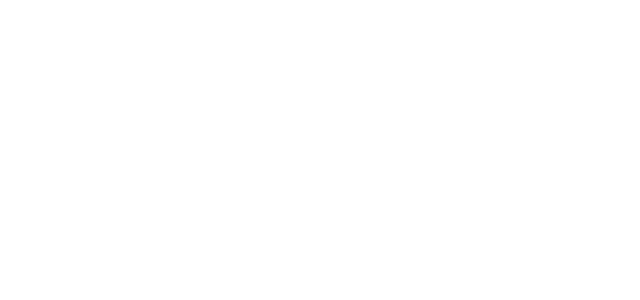
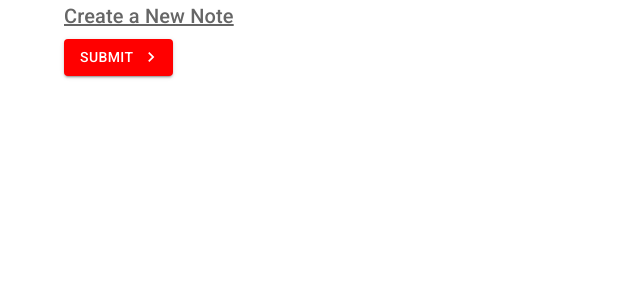
Before and after one commit to tm5682/Project-Tracker, a React (Create React App) app: page /create in a window 1280 px wide. Before the commit this address had no page. Shown: the top 300 px of the page, without its empty margins (0-640 px from the left). Built offline with nearby package versions, Linux system fonts and the light colour scheme.

Commit message:
MUI added first commit

```diff
--- a/package.json
+++ b/package.json
@@ -3,6 +3,9 @@
   "version": "0.1.0",
   "private": true,
   "dependencies": {
+    "@emotion/css": "^11.7.1",
+    "@emotion/react": "^11.7.1",
+    "@emotion/styled": "^11.6.0",
     "@mui/icons-material": "^5.2.5",
     "@mui/material": "^5.2.7",
     "@testing-library/jest-dom": "^5.16.1",
--- a/src/App.js
+++ b/src/App.js
@@ -3,6 +3,8 @@
 import Header from "./components/Header";
 import ProjectList from "./components/ProjectList";
 import AddProject from "./components/AddProject";
+
+import Create from "./components/Create";
 
 import { BrowserRouter as Router, Routes, Route } from "react-router-dom";
 
@@ -83,7 +85,7 @@
           }
         />
 
-        <Route path="/notes" element={<div>Hi</div>} />
+        <Route path="/create" element={<Create />} />
       </Routes>
     </Router>
   );
--- /dev/null
+++ b/src/components/Create.js
@@ -0,0 +1,58 @@
+import Typography from "@mui/material/Typography";
+import Button from "@mui/material/Button";
+/* import { ButtonGroup } from "@mui/material"; */
+
+import { Container } from "@mui/material";
+
+import KeyboardArrowRightIcon from "@mui/icons-material/KeyboardArrowRight";
+
+function Create() {
+  const buttonStyle = {
+    backgroundColor: "red",
+    "&:hover": {
+      backgroundColor: "blue",
+    },
+  };
+  const title = {
+    textDecoration: "underline",
+  };
+  return (
+    <Container>
+      <Typography
+        sx={{ ...title }}
+        variant="h6"
+        color={"textSecondary"}
+        gutterBottom
+      >
+        Create a New Note
+      </Typography>
+
+      <Button
+        sx={{ ...buttonStyle }}
+        onClick={() => console.log("Clicked me")}
+        type="submit"
+        color="secondary"
+        variant="contained"
+        endIcon={<KeyboardArrowRightIcon />}
+      >
+        Submit
+      </Button>
+
+      {/*
+      <br />
+      <AcUnitOutlinedIcon /> */}
+    </Container>
+  );
+}
+
+export default Create;
+
+/*       <Button type="submit" color="secondary" variant="outlined">
+        Submit
+      </Button>
+
+      <ButtonGroup color="secondary" variant="contained">
+        <Button>One</Button>
+        <Button>Two</Button>
+        <Button>Three</Button>
+  </ButtonGroup> */
--- /dev/null
+++ b/src/components/Notes.js
@@ -0,0 +1,5 @@
+function Notes() {
+  return <div></div>;
+}
+
+export default Notes;
```
Also changed, not shown: 1 other file (tests, documents, lock files or other folders).
